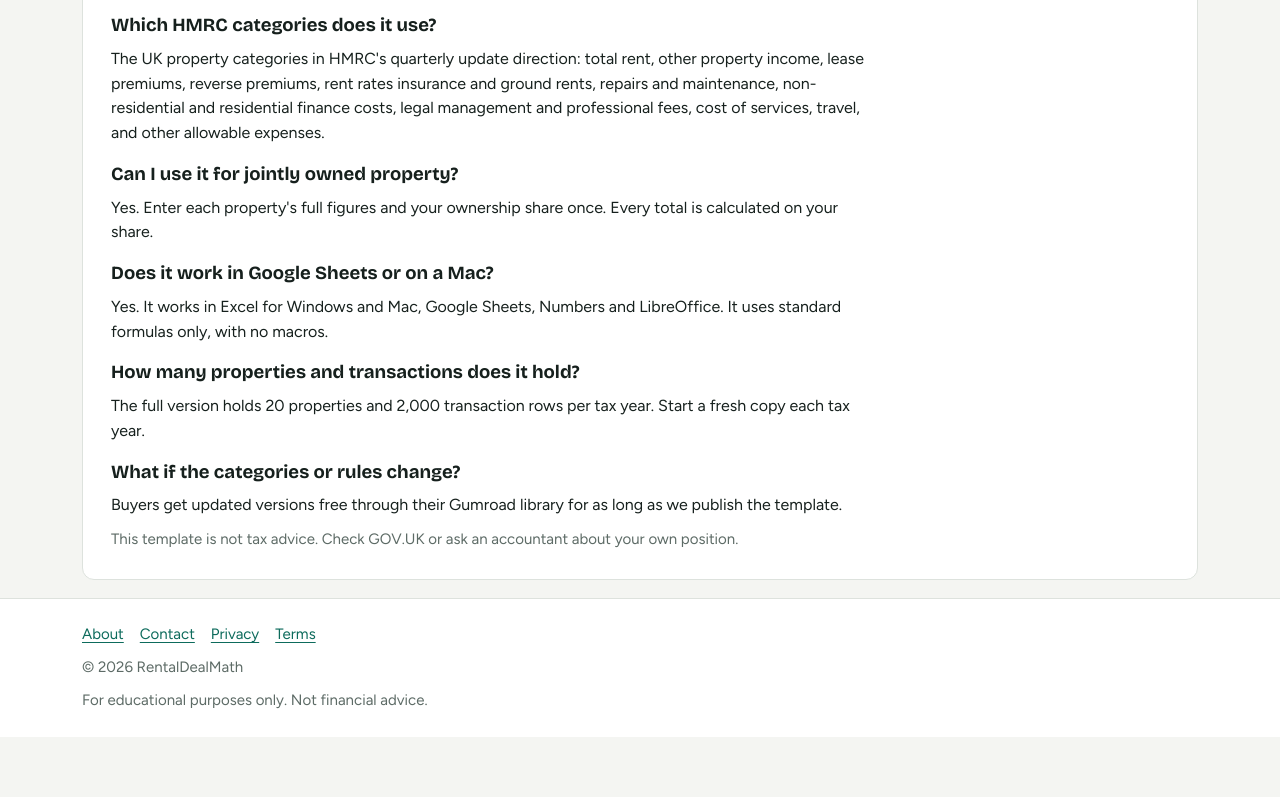
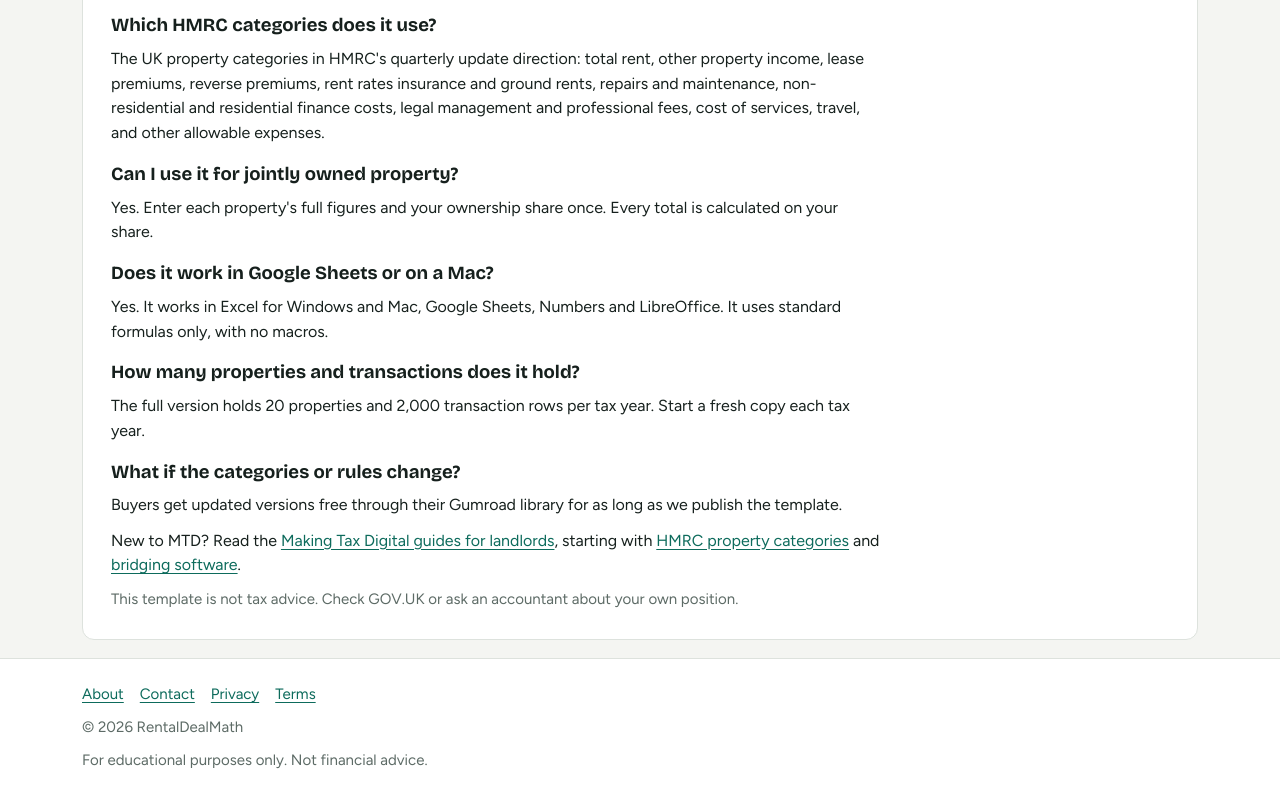
Before and after one commit to Vpcodes11/rentaldealmath, a plain HTML site: page mtd-landlord-spreadsheet/index.html in a window 1280 px wide. Shown: the part 1767-2564 px from the top of the page. Before the commit the page ends 2504 px from the top, so only its background shows below. Drawn offline with nearby package versions, Linux system fonts and the light colour scheme.

Commit message:
Add files via upload

```diff
--- a/mtd-landlord-spreadsheet/index.html
+++ b/mtd-landlord-spreadsheet/index.html
@@ -151,7 +151,7 @@ th:first-child{text-align:left}
 <h2>Why landlords prefer a spreadsheet</h2>
 <p>Most landlords with one to ten properties have few transactions a month. Full accounting software can feel heavy for that, and many accountants are happy to receive a tidy spreadsheet. Keeping the records yourself also means you can see your rental profit per property at any time.</p>
 <h2>Frequently asked questions</h2><h3>Does this spreadsheet send my updates to HMRC?</h3><p>No. HMRC requires updates to be sent from MTD-compatible software. Keep your records in this spreadsheet and use bridging software (or your accountant) to send the totals from the Quarterly updates tab.</p><h3>Which HMRC categories does it use?</h3><p>The UK property categories in HMRC&#x27;s quarterly update direction: total rent, other property income, lease premiums, reverse premiums, rent rates insurance and ground rents, repairs and maintenance, non-residential and residential finance costs, legal management and professional fees, cost of services, travel, and other allowable expenses.</p><h3>Can I use it for jointly owned property?</h3><p>Yes. Enter each property&#x27;s full figures and your ownership share once. Every total is calculated on your share.</p><h3>Does it work in Google Sheets or on a Mac?</h3><p>Yes. It works in Excel for Windows and Mac, Google Sheets, Numbers and LibreOffice. It uses standard formulas only, with no macros.</p><h3>How many properties and transactions does it hold?</h3><p>The full version holds 20 properties and 2,000 transaction rows per tax year. Start a fresh copy each tax year.</p><h3>What if the categories or rules change?</h3><p>Buyers get updated versions free through their Gumroad library for as long as we publish the template.</p>
-<p class="muted">This template is not tax advice. Check GOV.UK or ask an accountant about your own position.</p></article>
+<p>New to MTD? Read the <a href="/making-tax-digital-guides/">Making Tax Digital guides for landlords</a>, starting with <a href="/mtd-property-income-categories/">HMRC property categories</a> and <a href="/mtd-bridging-software-landlords/">bridging software</a>.</p><p class="muted">This template is not tax advice. Check GOV.UK or ask an accountant about your own position.</p></article>
 <script src="/assets/pay-config.js"></script><script>
 (function(){var P=window.RDM_PAY||{};var b=document.getElementById('buy');
 if(P.mtdPrice)document.getElementById('price').textContent=P.mtdPrice;
```
